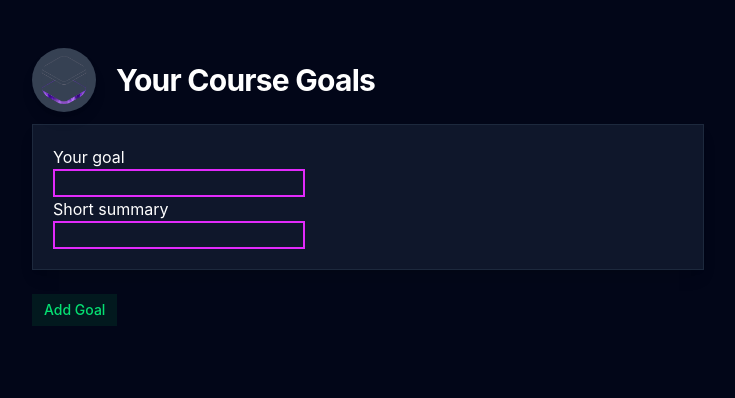
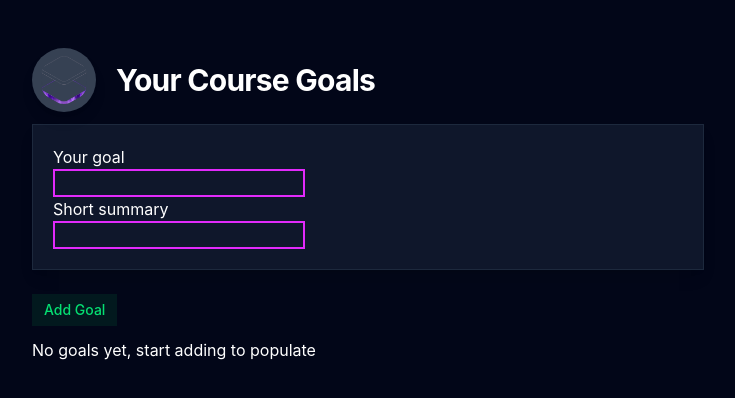
Before and after one commit to utviklerToni/react-typescript-pg, a React (Vite) app: page / in a window 1280 px wide. Shown: the top 398 px of the page, without its empty margins (272-1007 px from the left). Built offline with nearby package versions, Linux system fonts and the light colour scheme.

Commit message:
added info box

```diff
--- a/src/components/CourseGoalList.tsx
+++ b/src/components/CourseGoalList.tsx
@@ -1,5 +1,7 @@
 import CourseGoal from './CourseGoal';
 import { type CourseGoal as CourseGoalProps } from '../App.tsx';
+import InfoBox from './InfoBox.tsx';
+import type { ReactNode } from 'react';
 
 type CourseGoalListProps = {
 	goals: CourseGoalProps[];
@@ -10,7 +12,27 @@ export default function CourseGoalList({
 	goals,
 	onDeleteGoal,
 }: CourseGoalListProps) {
+	if (goals.length === 0) {
 		return (
+			<InfoBox mode='hint'>No goals yet, start adding to populate</InfoBox>
+		);
+	}
+
+	let warningBox: ReactNode;
+
+	if (goals.length >= 4) {
+		warningBox = (
+			<div className='bg-red-500/10 px-3 py-1.5 text-sm font-medium text-red-400 transition '>
+				<InfoBox mode='warning' severity='medium'>
+					Too many goals
+				</InfoBox>
+			</div>
+		);
+	}
+
+	return (
+		<>
+			{warningBox}
 			<div className='mt-6 space-y-4'>
 				{goals.map((goal) => (
 					<li key={goal.id} className='list-none'>
@@ -24,5 +46,6 @@ export default function CourseGoalList({
 					</li>
 				))}
 			</div>
+		</>
 	);
 }
--- /dev/null
+++ b/src/components/InfoBox.tsx
@@ -0,0 +1,37 @@
+import { type ReactNode } from 'react';
+
+type HintBoxProps = {
+	mode: 'hint';
+	children: ReactNode;
+};
+
+type WarningBoxProps = {
+	mode: 'warning';
+	children: ReactNode;
+	severity: 'low' | 'medium' | 'high';
+};
+
+type InfoBoxProps = HintBoxProps | WarningBoxProps;
+
+export default function InfoBox(props: InfoBoxProps) {
+	const { children, mode } = props;
+
+	if (mode === 'hint') {
+		return (
+			<aside className='infobox'>
+				<p>{children}</p>
+			</aside>
+		);
+	}
+
+	const { severity } = props;
+
+	return (
+		<aside
+			className={`infobox-warning text-orange-300 bg-gray-500 ${severity}`}
+		>
+			<h2>warning</h2>
+			<p>{children}</p>
+		</aside>
+	);
+}
```
Lines whose indentation alone changed are shown as unchanged.
